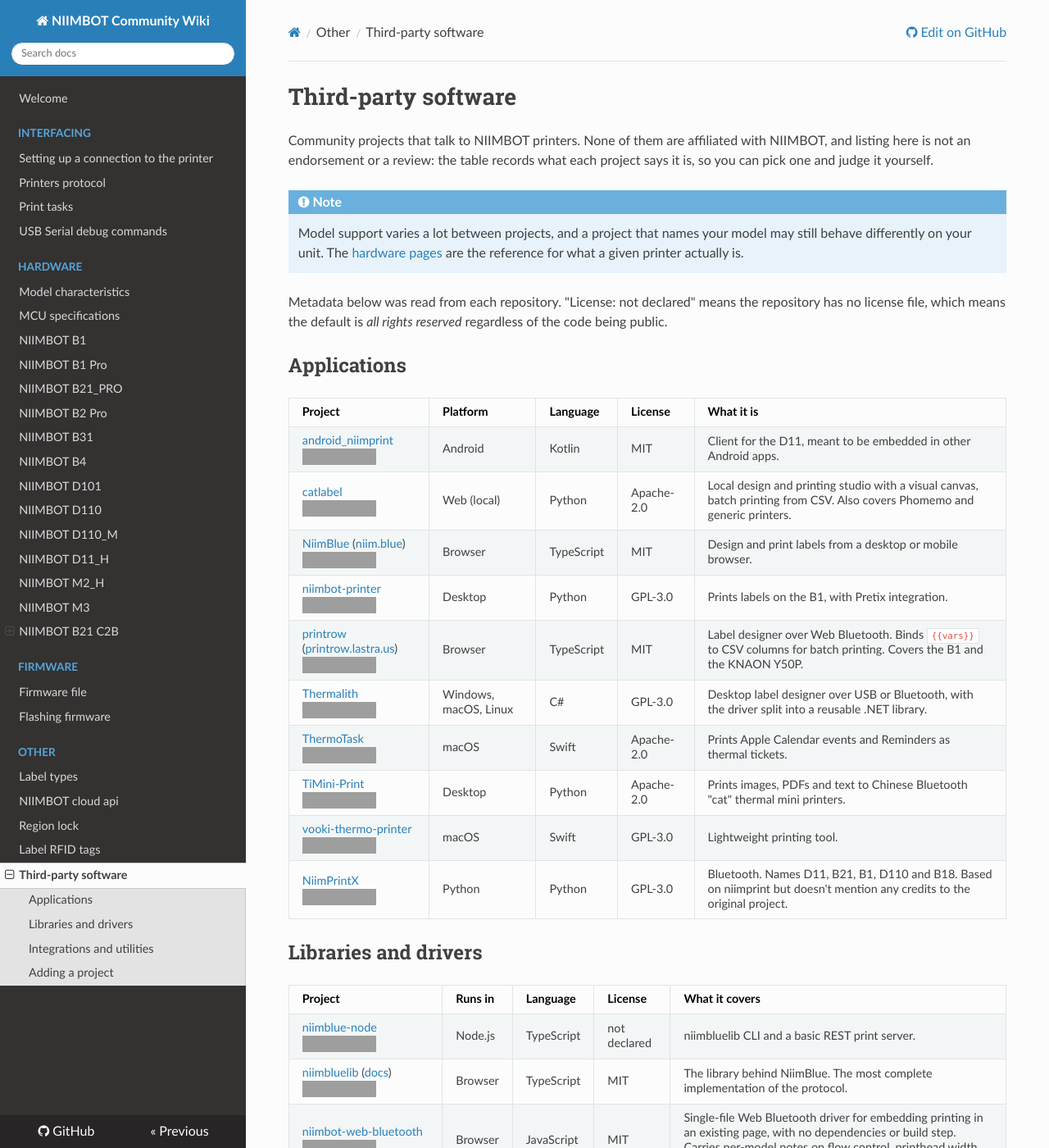
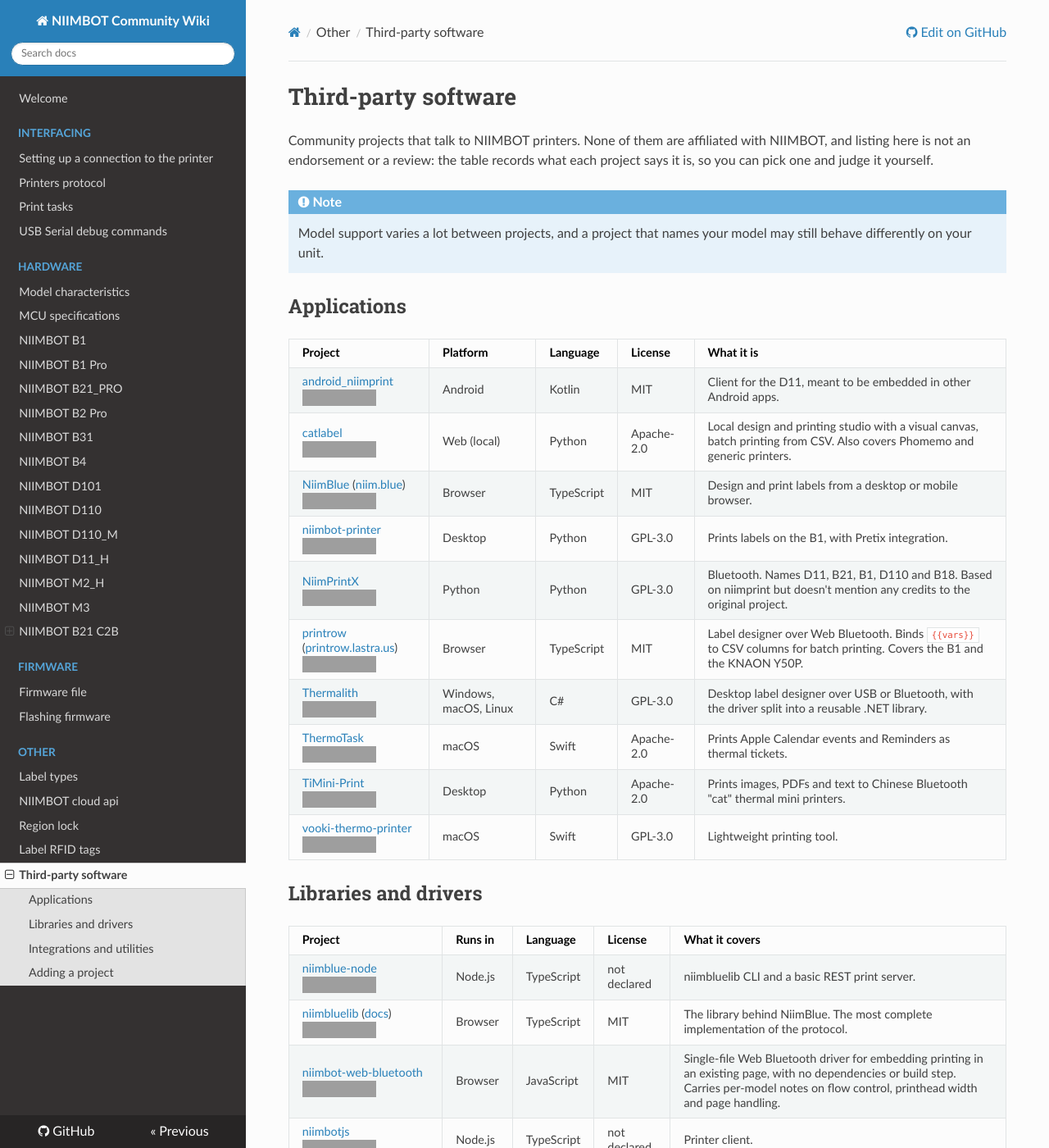
Before and after one commit to MultiMote/niimbot-wiki, an MkDocs documentation site: the page built from docs/other/third-party-software.md, in a window 1280 px wide and 1400 px high, cut to the strip 0-1400 px from the top of the window. Shown: the whole strip at 82% size. Built offline with MkDocs 1.6.1, drawn with Linux system fonts in a browser that asks for light colours; nearby versions of some CDN libraries; grey boxes are pictures that could not be loaded.

Commit message:
Update third-party software

```diff
--- a/docs/other/third-party-software.md
+++ b/docs/other/third-party-software.md
@@ -7,12 +7,8 @@
 !!! note
 
     Model support varies a lot between projects, and a project that names your model may still
-    behave differently on your unit. The [hardware pages](../hardware/models.md) are the
-    reference for what a given printer actually is.
+    behave differently on your unit.
 
-Metadata below was read from each repository. "License: not declared" means the repository has
-no license file, which means the default is *all rights reserved* regardless of the code being
-public.
 
 ## Applications
 
@@ -22,12 +18,12 @@
 | [catlabel](https://github.com/lukaszliniewicz/catlabel)<br>![Last Commit](https://img.shields.io/github/last-commit/lukaszliniewicz/catlabel)                                    | Web (local)           | Python     | Apache-2.0 | Local design and printing studio with a visual canvas, batch printing from CSV. Also covers Phomemo and generic printers. |
 | [NiimBlue](https://github.com/MultiMote/niimblue) ([niim.blue](https://niim.blue))<br>![Last Commit](https://img.shields.io/github/last-commit/MultiMote/niimblue)               | Browser               | TypeScript | MIT        | Design and print labels from a desktop or mobile browser.                                                                 |
 | [niimbot-printer](https://github.com/ooguz/niimbot-printer)<br>![Last Commit](https://img.shields.io/github/last-commit/ooguz/niimbot-printer)                                   | Desktop               | Python     | GPL-3.0    | Prints labels on the B1, with Pretix integration.                                                                         |
+| [NiimPrintX](https://github.com/labbots/NiimPrintX)<br>![Last Commit](https://img.shields.io/github/last-commit/labbots/NiimPrintX)                                              | Python                | Python     | GPL-3.0    | Bluetooth. Names D11, B21, B1, D110 and B18. Based on niimprint but doesn't mention any credits to the original project.  |
 | [printrow](https://github.com/slastra/printrow) ([printrow.lastra.us](https://printrow.lastra.us))<br>![Last Commit](https://img.shields.io/github/last-commit/slastra/printrow) | Browser               | TypeScript | MIT        | Label designer over Web Bluetooth. Binds `{{vars}}` to CSV columns for batch printing. Covers the B1 and the KNAON Y50P.  |
 | [Thermalith](https://github.com/EvilGeniusLabs-ca/Thermalith)<br>![Last Commit](https://img.shields.io/github/last-commit/EvilGeniusLabs-ca/Thermalith)                          | Windows, macOS, Linux | C#         | GPL-3.0    | Desktop label designer over USB or Bluetooth, with the driver split into a reusable .NET library.                         |
 | [ThermoTask](https://github.com/alefaraci/ThermoTask)<br>![Last Commit](https://img.shields.io/github/last-commit/alefaraci/ThermoTask)                                          | macOS                 | Swift      | Apache-2.0 | Prints Apple Calendar events and Reminders as thermal tickets.                                                            |
 | [TiMini-Print](https://github.com/Dejniel/TiMini-Print)<br>![Last Commit](https://img.shields.io/github/last-commit/Dejniel/TiMini-Print)                                        | Desktop               | Python     | Apache-2.0 | Prints images, PDFs and text to Chinese Bluetooth "cat" thermal mini printers.                                            |
 | [vooki-thermo-printer](https://github.com/vookimedlo/vooki-thermo-printer)<br>![Last Commit](https://img.shields.io/github/last-commit/vookimedlo/vooki-thermo-printer)          | macOS                 | Swift      | GPL-3.0    | Lightweight printing tool.                                                                                                |
-| [NiimPrintX](https://github.com/labbots/NiimPrintX)<br>![Last Commit](https://img.shields.io/github/last-commit/labbots/NiimPrintX)                                              | Python                | Python     | GPL-3.0    | Bluetooth. Names D11, B21, B1, D110 and B18. Based on niimprint but doesn't mention any credits to the original project.  |
 
 ## Libraries and drivers
 
```
